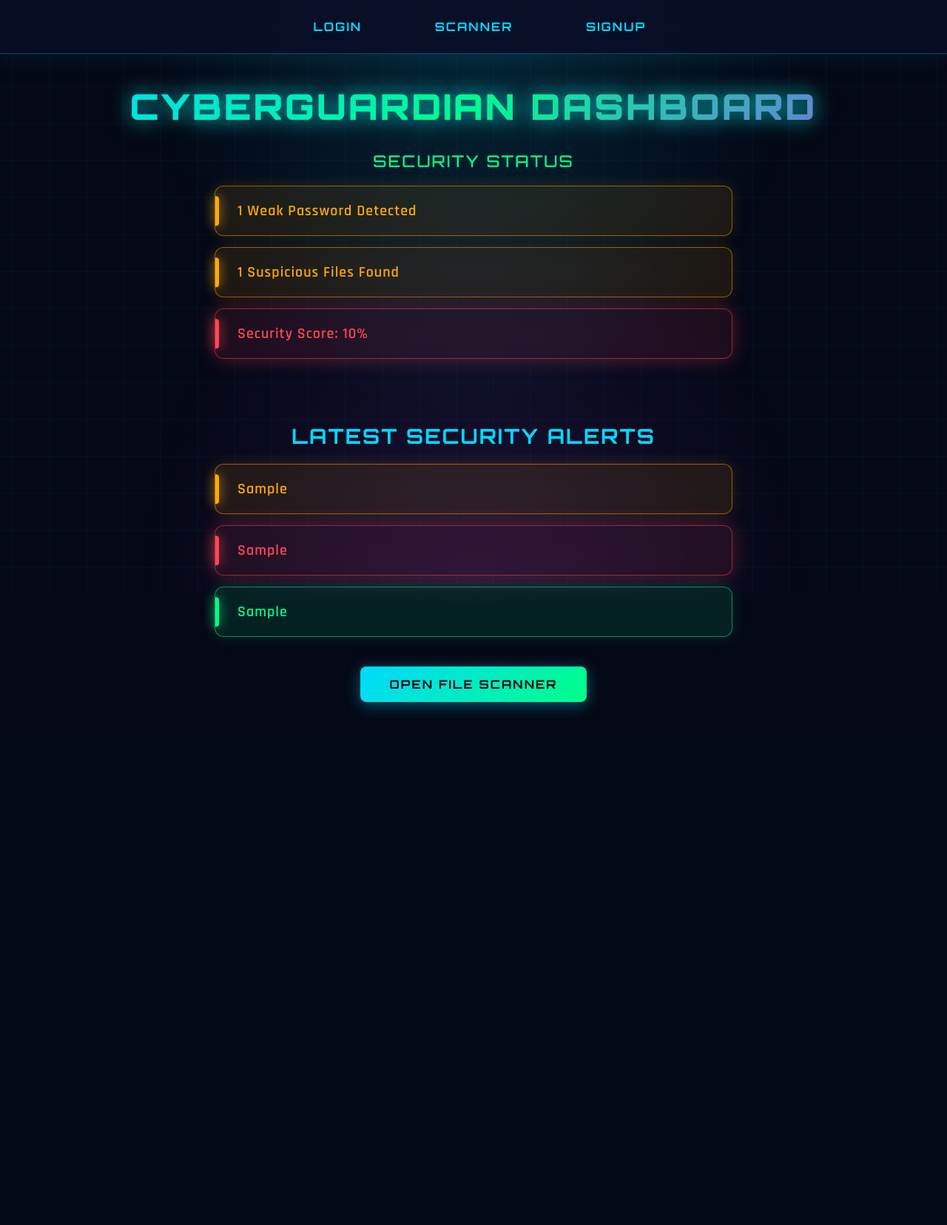
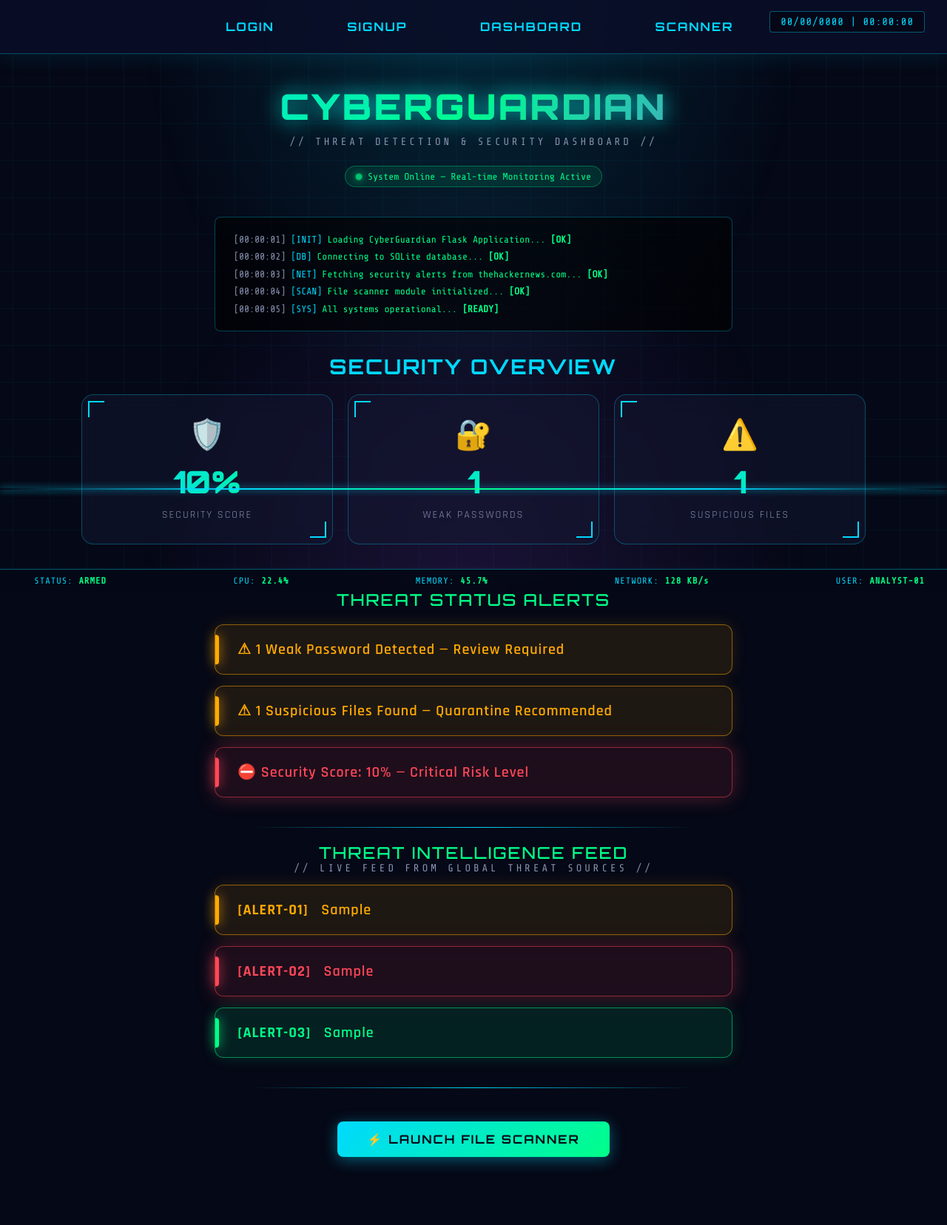
Before and after one commit to f2024408136-coder/CyberGuardian, a Flask app: template templates/dashboard.html in a window 1280 px wide. Shown: the whole page at 74% size. Before the commit the page ends 963 px from the top, so only its background shows below. Run offline with Flask 3, Linux system fonts and the light colour scheme; the template is opened without the code that fills it: most values are stand-ins (such as "Sample title", 1, 10 or a date in 2020).

Commit message:
Redesigned dashboard with stat cards, threat status panels and boot sequence

```diff
--- a/templates/dashboard.html
+++ b/templates/dashboard.html
@@ -3,7 +3,7 @@
 
 <head>
 
-    <title>Dashboard - CyberGuardian</title>
+    <title>Defense Console — CyberGuardian</title>
 
     <link rel="stylesheet" href="{{ url_for('static', filename='style.css') }}">
 
@@ -11,81 +11,155 @@
 
 <body>
 
+    <canvas id="matrix-canvas"></canvas>
+    <div class="global-scan"></div>
+    <div class="live-clock" id="live-clock">00/00/0000 | 00:00:00</div>
+
     <div class="navbar">
+        <a href="/login">Login</a>
+        <a href="/signup">Signup</a>
+        <a href="/dashboard">Dashboard</a>
+        <a href="/scanner">Scanner</a>
+    </div>
 
-        <a href="/login">Login</a>
+    <div class="logo-section">
+        <h1>CyberGuardian</h1>
+        <p class="brand-tagline">// Threat Detection &amp; Security Dashboard //</p>
 
-        <a href="/scanner">Scanner</a>
+        <div class="system-status">
+            <span class="status-dot"></span>
+            System Online — Real-time Monitoring Active
+        </div>
+    </div>
 
-        <a href="/signup">Signup</a>
+    <div class="boot-sequence">
+        <div class="boot-line"><span class="boot-time">[00:00:01]</span> <span class="boot-tag">[INIT]</span> Loading CyberGuardian Flask Application... <span class="boot-ok">[OK]</span></div>
+        <div class="boot-line"><span class="boot-time">[00:00:02]</span> <span class="boot-tag">[DB]</span> Connecting to SQLite database... <span class="boot-ok">[OK]</span></div>
+        <div class="boot-line"><span class="boot-time">[00:00:03]</span> <span class="boot-tag">[NET]</span> Fetching security alerts from thehackernews.com... <span class="boot-ok">[OK]</span></div>
+        <div class="boot-line"><span class="boot-time">[00:00:04]</span> <span class="boot-tag">[SCAN]</span> File scanner module initialized... <span class="boot-ok">[OK]</span></div>
+        <div class="boot-line"><span class="boot-time">[00:00:05]</span> <span class="boot-tag">[SYS]</span> All systems operational... <span class="boot-ok">[READY]</span></div>
+    </div>
+
+    <h2>Security Overview</h2>
+
+    <div class="dash-grid">
+
+        <div class="stat-card">
+            <div class="stat-icon">🛡️</div>
+            <div class="stat-value" data-counter="{{ security_score }}" data-suffix="%">{{ security_score }}%</div>
+            <div class="stat-label">Security Score</div>
+        </div>
+
+        <div class="stat-card">
+            <div class="stat-icon">🔐</div>
+            <div class="stat-value" data-counter="{{ weak_count }}">{{ weak_count }}</div>
+            <div class="stat-label">Weak Passwords</div>
+        </div>
+
+        <div class="stat-card">
+            <div class="stat-icon">⚠️</div>
+            <div class="stat-value" data-counter="{{ suspicious_count }}">{{ suspicious_count }}</div>
+            <div class="stat-label">Suspicious Files</div>
+        </div>
 
     </div>
 
-    <h1>CyberGuardian Dashboard</h1>
+    <div class="section-divider"></div>
 
-    <h3>Security Status</h3>
+    <h3>Threat Status Alerts</h3>
 
     {% if weak_count == 0 %}
         <div class="alert-box moderate">
-            No Weak Passwords Detected
+            ✓ No Weak Passwords Detected — Identity Vault Secure
         </div>
     {% elif weak_count == 1 %}
         <div class="alert-box warning">
-            1 Weak Password Detected
+            ⚠ 1 Weak Password Detected — Review Required
         </div>
     {% else %}
         <div class="alert-box danger">
-            {{ weak_count }} Weak Passwords Detected
+            ⛔ {{ weak_count }} Weak Passwords Detected — Critical Action Required
         </div>
     {% endif %}
 
     {% if suspicious_count == 0 %}
         <div class="alert-box moderate">
-            No Suspicious Files Found
+            ✓ No Suspicious Files Found — Network Perimeter Clean
         </div>
     {% elif suspicious_count <= 2 %}
         <div class="alert-box warning">
-            {{ suspicious_count }} Suspicious Files Found
+            ⚠ {{ suspicious_count }} Suspicious Files Found — Quarantine Recommended
         </div>
     {% else %}
         <div class="alert-box danger">
-            {{ suspicious_count }} Suspicious Files Found
+            ⛔ {{ suspicious_count }} Suspicious Files Found — Immediate Response Required
         </div>
     {% endif %}
 
     {% if security_score >= 80 %}
         <div class="alert-box moderate">
-            Security Score: {{ security_score }}%
+            ✓ Security Score: {{ security_score }}% — Excellent Defensive Posture
         </div>
     {% elif security_score >= 50 %}
         <div class="alert-box warning">
-            Security Score: {{ security_score }}%
+            ⚠ Security Score: {{ security_score }}% — Moderate Risk Exposure
         </div>
     {% else %}
         <div class="alert-box danger">
-            Security Score: {{ security_score }}%
+            ⛔ Security Score: {{ security_score }}% — Critical Risk Level
         </div>
     {% endif %}
 
-    <br><br>
+    <div class="section-divider"></div>
 
-    <h2>Latest Security Alerts</h2>
+    <h3>Threat Intelligence Feed</h3>
+    <p class="brand-tagline">// Live feed from global threat sources //</p>
 
     <div class="alert-box warning">
-        {{ threat1 }}
+        <strong>[ALERT-01]</strong> &nbsp; {{ threat1 }}
     </div>
 
     <div class="alert-box danger">
-        {{ threat2 }}
+        <strong>[ALERT-02]</strong> &nbsp; {{ threat2 }}
     </div>
 
     <div class="alert-box moderate">
-        {{ threat3 }}
+        <strong>[ALERT-03]</strong> &nbsp; {{ threat3 }}
     </div>
 
+    <div class="section-divider"></div>
+
     <a href="/scanner">
-        <button>Open File Scanner</button>
+        <button>⚡ Launch File Scanner</button>
     </a>
+
+    <br><br><br>
+
+    <div class="status-bar">
+        <div class="status-item">
+            <span class="blink">●</span>
+            <span class="label">Status:</span>
+            <span class="value">ARMED</span>
+        </div>
+        <div class="status-item">
+            <span class="label">CPU:</span>
+            <span class="value" id="status-cpu">22.4%</span>
+        </div>
+        <div class="status-item">
+            <span class="label">Memory:</span>
+            <span class="value" id="status-mem">45.7%</span>
+        </div>
+        <div class="status-item">
+            <span class="label">Network:</span>
+            <span class="value" id="status-net">128 KB/s</span>
+        </div>
+        <div class="status-item">
+            <span class="label">User:</span>
+            <span class="value">ANALYST-01</span>
+        </div>
+    </div>
+
+    <script src="{{ url_for('static', filename='cyber.js') }}"></script>
 
 </body>
 
```
